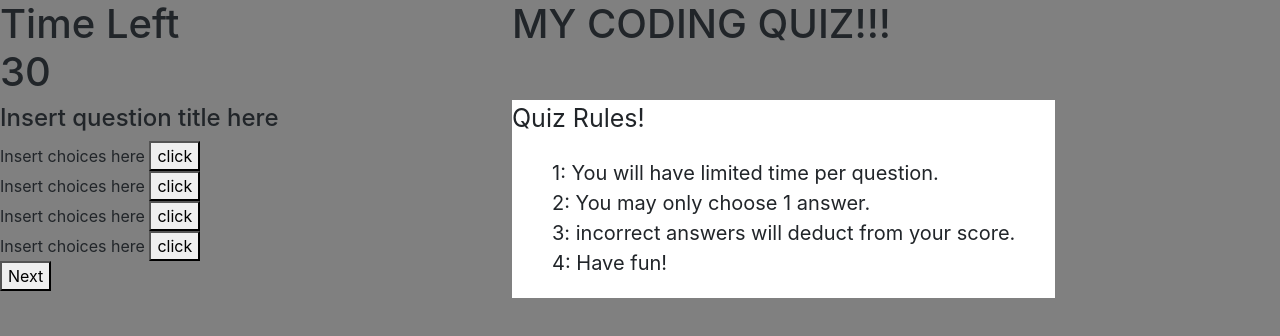
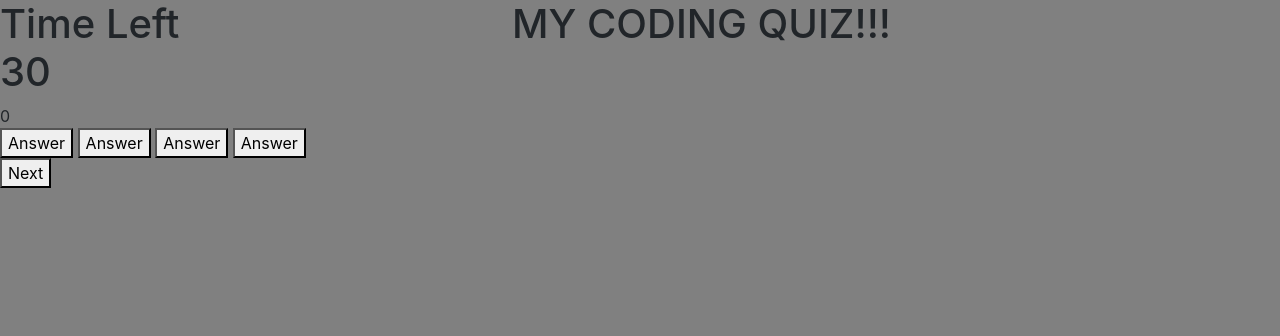
Before and after one commit to GreysonMainor/week-4-coding-quiz, a plain HTML site: page index.html in a window 1280 px wide. Both pictures are taken after a click on the element "Start Quiz". Drawn offline with nearby package versions, Linux system fonts and the light colour scheme.

Commit message:
made question page pop up after clicking start

```diff
--- a/assets/questions.js
+++ b/assets/questions.js
@@ -1,26 +1,26 @@
 var questions = [
      {
-         title: "What is a binary variable, having two possible values called 'true' and 'false'? ",
+         question: "What is a binary variable, having two possible values called 'true' and 'false'? ",
          choices:[ "string", "boolean", "array", "none of these"],
          correctAnswer: "b"
      },
      {
-         title: "where are a function's instructions enclosed?",
+         question: "where are a function's instructions enclosed?",
          choices:["quotes", "parentheses", "periods", "none of these"],
          correctAnswer: "d"
      },
      {
-         title: " a function which is used to print any kind of variables defined before in it or to just print any message that needs to be displayed to the user is what?",
+         question: " a function which is used to print any kind of variables defined before in it or to just print any message that needs to be displayed to the user is what?",
         choices:["console.log","javascript", "for loop", "none of these"],
          correctAnswer: "a"
      },
      {
-         title: "What type of pop up would allow a user to fill in a response?",
+         question: "What type of pop up would allow a user to fill in a response?",
          choices: ["input", "prompt", "alert", "confirm"],
          correctAnswer: "b"
      },
     {
-        title: "How many elements can you apply an 'ID' attribute to?",
+        question: "How many elements can you apply an 'ID' attribute to?",
         choices: ["As many as you want", "3", "1", "128"],
         correctAnswer: "1"
     }
--- a/assets/quiz.js
+++ b/assets/quiz.js
@@ -1,7 +1,40 @@
+
+var questions = [
+    {
+        question: "What is a binary variable, having two possible values called 'true' and 'false'? ",
+        choices:[ "string", "boolean", "array", "none of these"],
+        correctAnswer: "b"
+    },
+    {
+        question: "where are a function's instructions enclosed?",
+        choices:["quotes", "parentheses", "periods", "none of these"],
+        correctAnswer: "d"
+    },
+    {
+        question: " a function which is used to print any kind of variables defined before in it or to just print any message that needs to be displayed to the user is what?",
+       choices:["console.log","javascript", "for loop", "none of these"],
+        correctAnswer: "a"
+    },
+    {
+        question: "What type of pop up would allow a user to fill in a response?",
+        choices: ["input", "prompt", "alert", "confirm"],
+        correctAnswer: "b"
+    },
+   {
+       question: "How many elements can you apply an 'ID' attribute to?",
+       choices: ["As many as you want", "3", "1", "128"],
+       correctAnswer: "1"
+   }
+];
+
+
+
+
+
 var startBtn = document.querySelector(".start-btn")
 var openingQuestionsIndex = 0;
 var choices = document.querySelector(".choices")
-var currentQuestion = document.querySelector(".currentQuestion")
+// var currentQuestion = document.querySelector(".currentQuestion")
 var infoBox = document.querySelector(".info-box")
 var infoList = document.querySelector(".info-list")
 var infoTitle = document.querySelector(".info-title")
@@ -13,12 +46,24 @@ var scoreText = document.querySelector(".score-text")
 var restart = document.querySelector(".restart")
 var quit = document.querySelector(".quit")
 var startQuiz = document.querySelector(".start-screen")
-
+// var currentQuestionIndex = 0;
+var questionElement = document.querySelector(".question-text")
 
 function startGame(){
-    console.log("something")
-    startBtn.classList.add("hide")
-    startQuiz.classList.add("active")
+    console.log("something");
+    startBtn.classList.add("hide");
+    infoBox.classList.add("hide");
+    startQuiz.classList.add("active");
+    setNextQuestion();
+}
+
+function setNextQuestion(){
+    showQuestion([openingQuestionsIndex])
+
+}
+
+function showQuestion(){
+questionElement.innerHTML = (openingQuestionsIndex)
 }
 
 startBtn.addEventListener("click", startGame)
--- a/index.html
+++ b/index.html
@@ -34,10 +34,12 @@
         <section>
             <div class="start-screen">
                 <div class="question-text"> <h4>Insert question title here</h4></div>
-                <div class="choices">Insert choices here <button class="answer">click</button></div>
-                <div class="choices">Insert choices here <button class="answer">click</button></div>
-                <div class="choices">Insert choices here <button class="answer">click</button></div>
-                <div class="choices">Insert choices here <button class="answer">click</button></div>
+               <div class="choices">
+                   <button class="answer-button">Answer</button>
+                   <button class="answer-button">Answer</button>
+                   <button class="answer-button">Answer</button>
+                   <button class="answer-button">Answer</button>
+               </div>
             </div>
         </section>
         <button class="next-btn">Next</button>
```
